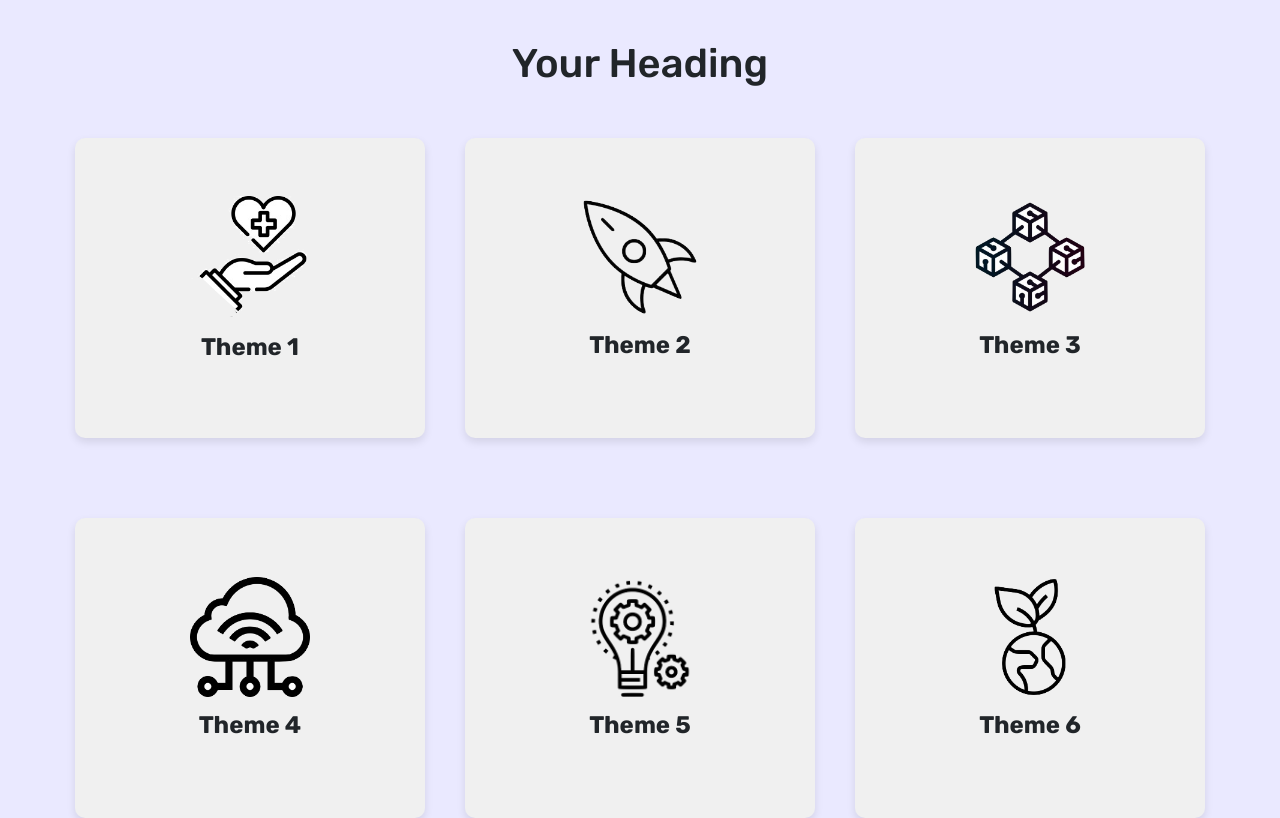
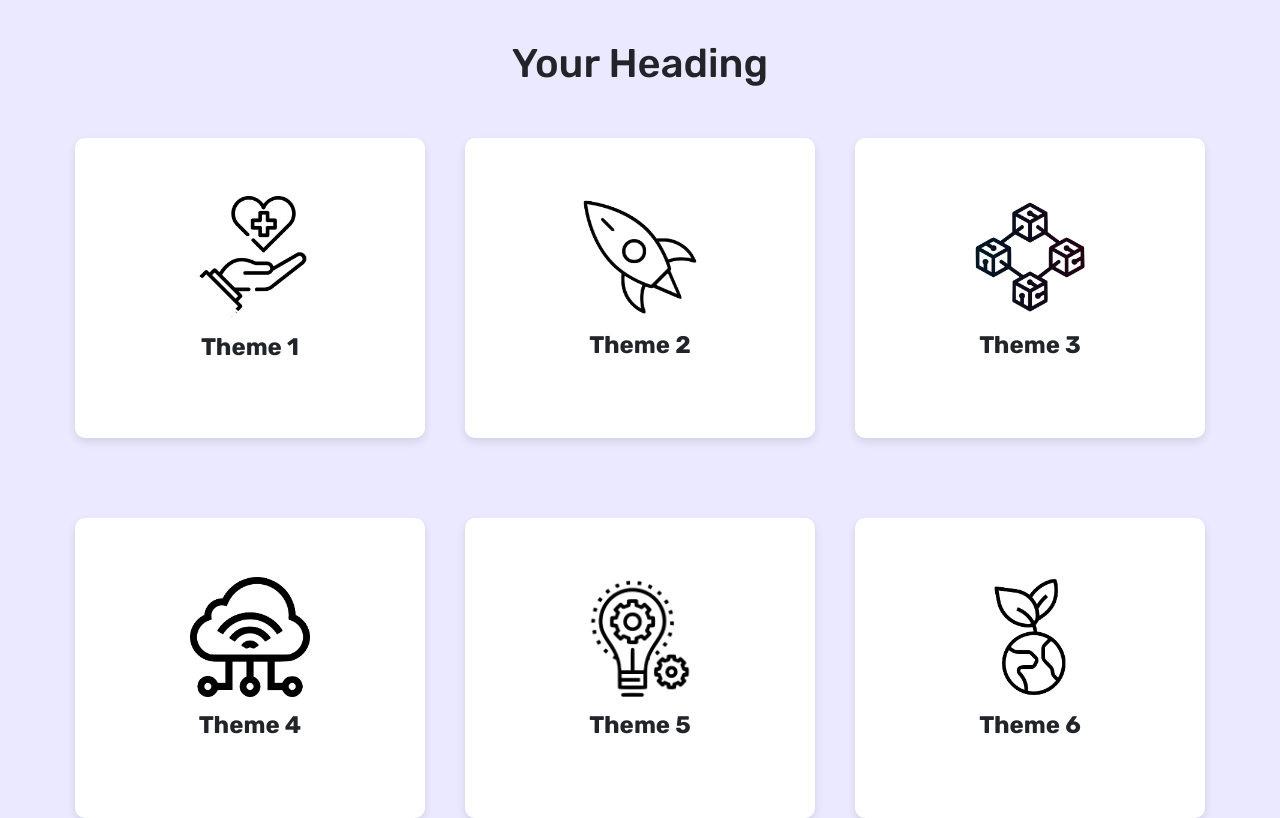
Before and after one commit to pinkelephant4/iic-website, a React (Vite) app: page / in a window 1280 px wide. Shown: the part 760-1578 px from the top of the page. Built offline with nearby package versions, Linux system fonts and the light colour scheme; a web font is replaced by a local one.

Commit message:
Prince 77

```diff
--- a/src/styles/Carousel.css
+++ b/src/styles/Carousel.css
@@ -24,7 +24,7 @@ h1 {
   width: 350px;
   height: 300px;
   margin: 20px;
-  background-color: #f0f0f0;
+  background-color: white;
   display: flex;
   flex-direction: column;
   align-items: center;
--- a/src/styles/Guest.css
+++ b/src/styles/Guest.css
@@ -8,7 +8,7 @@
 
 .component-heading {
   text-align: center;
-  margin-bottom: 100px; /* Increased margin for more space */
+  margin-bottom: 40px; /* Increased margin for more space */
   font-size: 36px; /* Make heading larger */
   font-weight: bold; /* Make the heading bold */
 }
```
